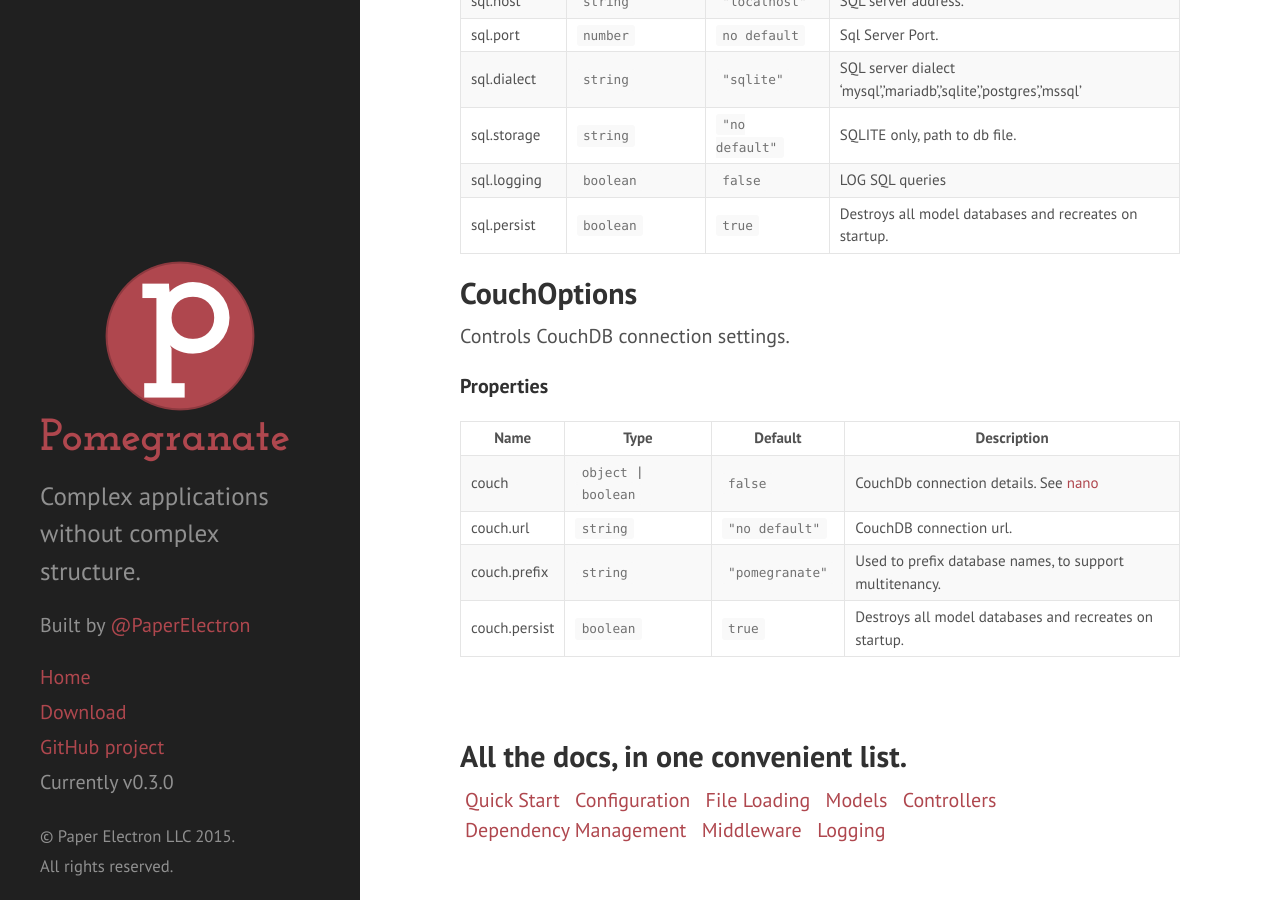
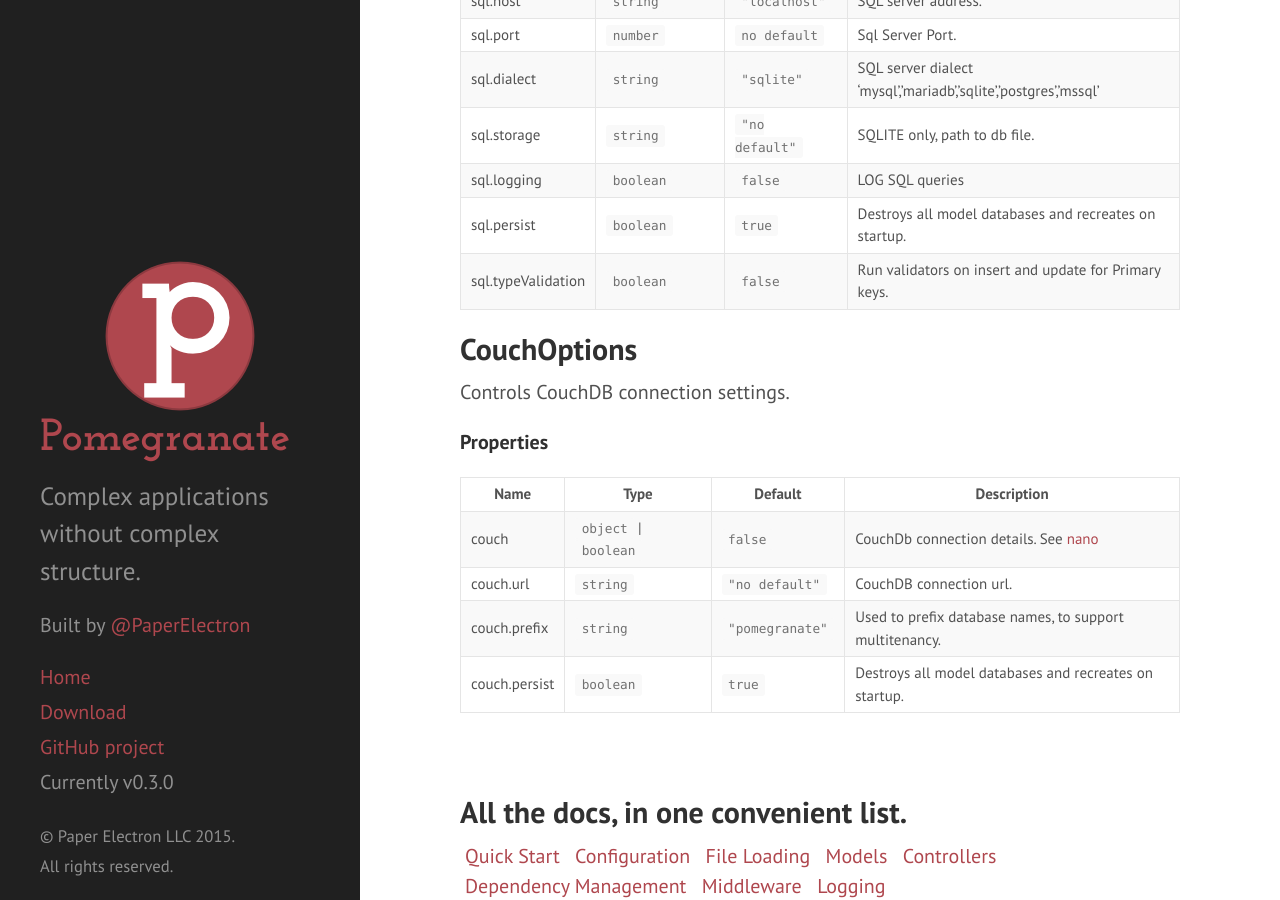
Before and after one commit to Pomegranate/Pomegranate, a Jekyll site: the page built from _gh-pages/docs/configuration.md, in a window 1280 px wide and 900 px high, scrolled down 2816 px. Built offline with Jekyll 4.4.1, drawn with Linux system fonts in a browser that asks for light colours; Markdown is read by kramdown in place of the engine named in the settings.

Commit message:
Update docs

```diff
--- a/_gh-pages/docs/configuration.md
+++ b/_gh-pages/docs/configuration.md
@@ -101,6 +101,7 @@ Controls SQL connection settings [Postgres, MySQL, MsSQL, MariaDB].
 | sql.storage | <code>string</code> | <code>&quot;no default&quot;</code> | SQLITE only, path to db file. |
 | sql.logging | <code>boolean</code> | <code>false</code> | LOG SQL queries |
 | sql.persist | <code>boolean</code> | <code>true</code> | Destroys all model databases and recreates on startup. |
+| sql.typeValidation | <code>boolean</code> | <code>false</code> | Run validators on insert and update for Primary keys. |
 
 
 
```
